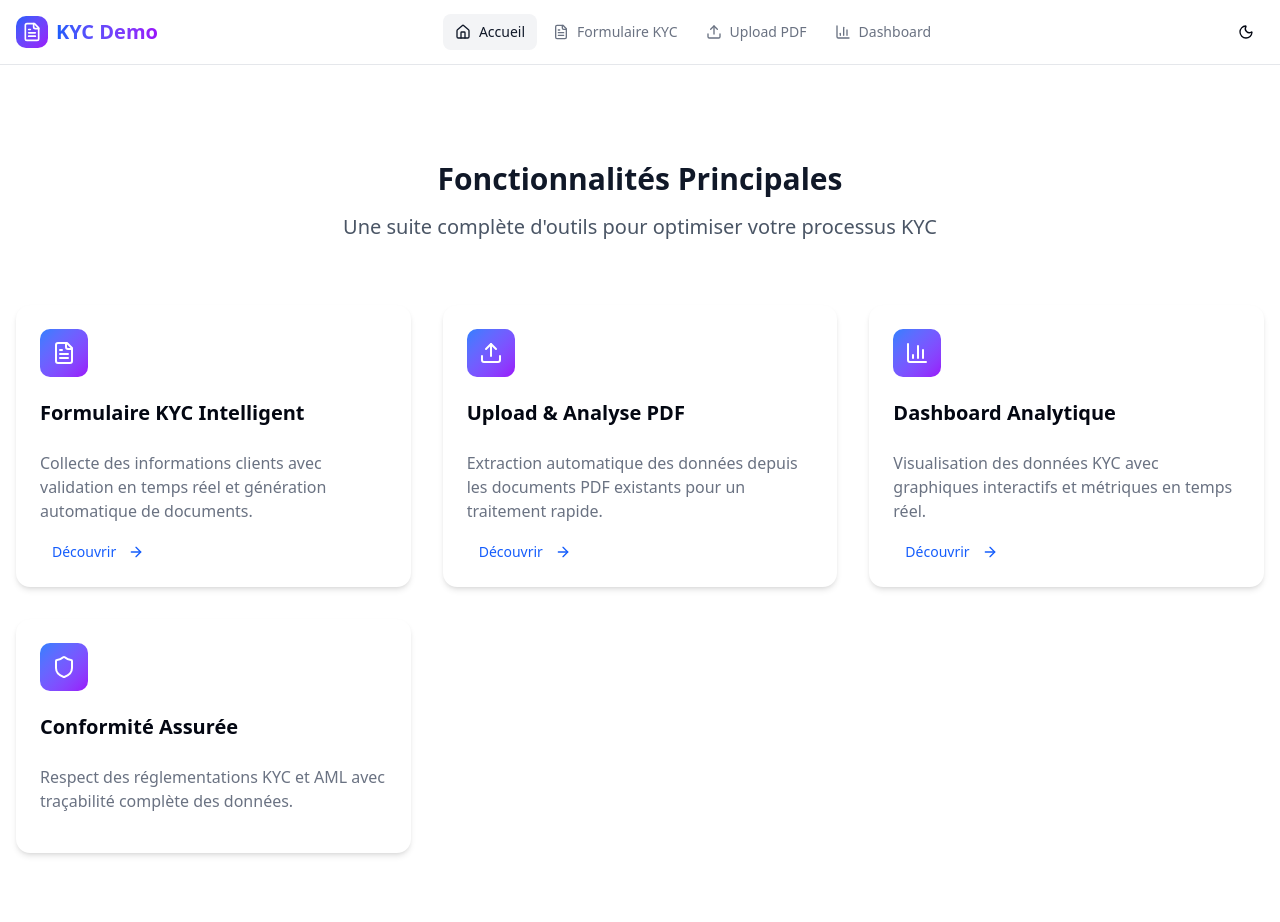
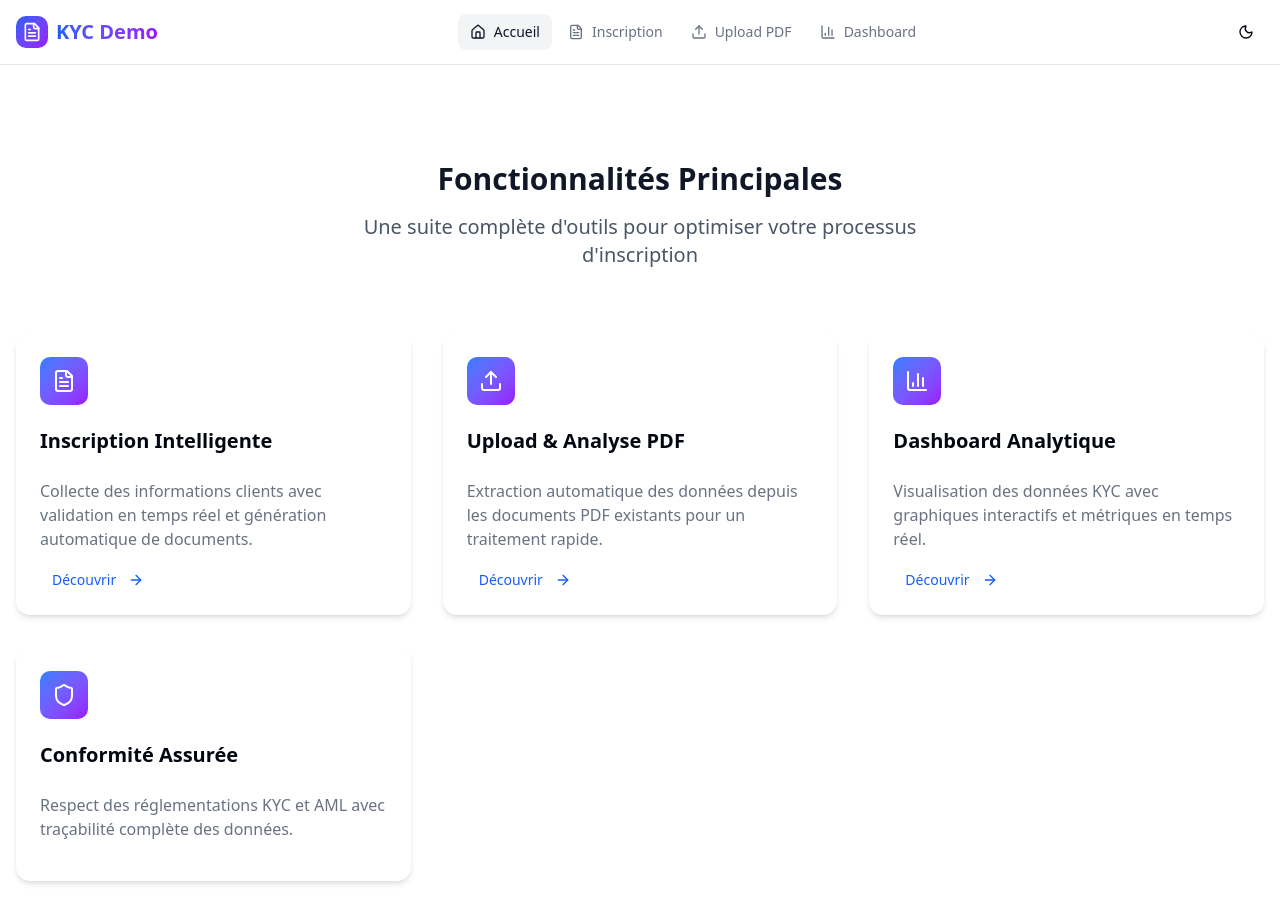
Before and after one commit to m0nsieurdodo/ferruapatrimoine, a Next.js app: page / in a window 1280 px wide. Shown: the top 922 px of the page. Built offline with nearby package versions, Linux system fonts and the light colour scheme.

Commit message:
Rename 'Formulaire KYC' to 'Inscription' throughout the application

```diff
--- a/src/app/form/page.tsx
+++ b/src/app/form/page.tsx
@@ -3,10 +3,10 @@ export default function FormPage() {
     <div className="container mx-auto px-4 py-12">
       <div className="max-w-4xl mx-auto text-center">
         <h1 className="text-4xl font-bold text-gray-900 dark:text-white mb-6">
-          Formulaire KYC
+          Inscription
         </h1>
         <p className="text-xl text-gray-600 dark:text-gray-300 mb-8">
-          Cette page sera développée prochainement avec le formulaire complet de saisie des données KYC.
+          Cette page sera développée prochainement avec le formulaire complet d&apos;inscription.
         </p>
         <div className="bg-blue-50 dark:bg-blue-900/20 border border-blue-200 dark:border-blue-800 rounded-lg p-6">
           <p className="text-blue-800 dark:text-blue-200">
--- a/src/app/page.tsx
+++ b/src/app/page.tsx
@@ -12,7 +12,7 @@ import {
 const features = [
   {
     icon: FileText,
-    title: "Formulaire KYC Intelligent",
+    title: "Inscription Intelligente",
     description: "Collecte des informations clients avec validation en temps réel et génération automatique de documents.",
     href: "/form"
   },
@@ -50,7 +50,7 @@ export default function HomePage() {
               Fonctionnalités Principales
             </h2>
             <p className="text-xl text-gray-600 dark:text-gray-300 max-w-2xl mx-auto">
-              Une suite complète d&apos;outils pour optimiser votre processus KYC
+              Une suite complète d&apos;outils pour optimiser votre processus d&apos;inscription
             </p>
           </div>
 
--- a/src/components/layout/Header.tsx
+++ b/src/components/layout/Header.tsx
@@ -18,7 +18,7 @@ import { useState, useEffect } from 'react';
 
 const navigation: NavItem[] = [
   { href: '/', label: 'Accueil', icon: 'Home' },
-  { href: '/form', label: 'Formulaire KYC', icon: 'FileText' },
+  { href: '/form', label: 'Inscription', icon: 'FileText' },
   { href: '/upload', label: 'Upload PDF', icon: 'Upload' },
   { href: '/dashboard', label: 'Dashboard', icon: 'BarChart3' },
 ];
```
